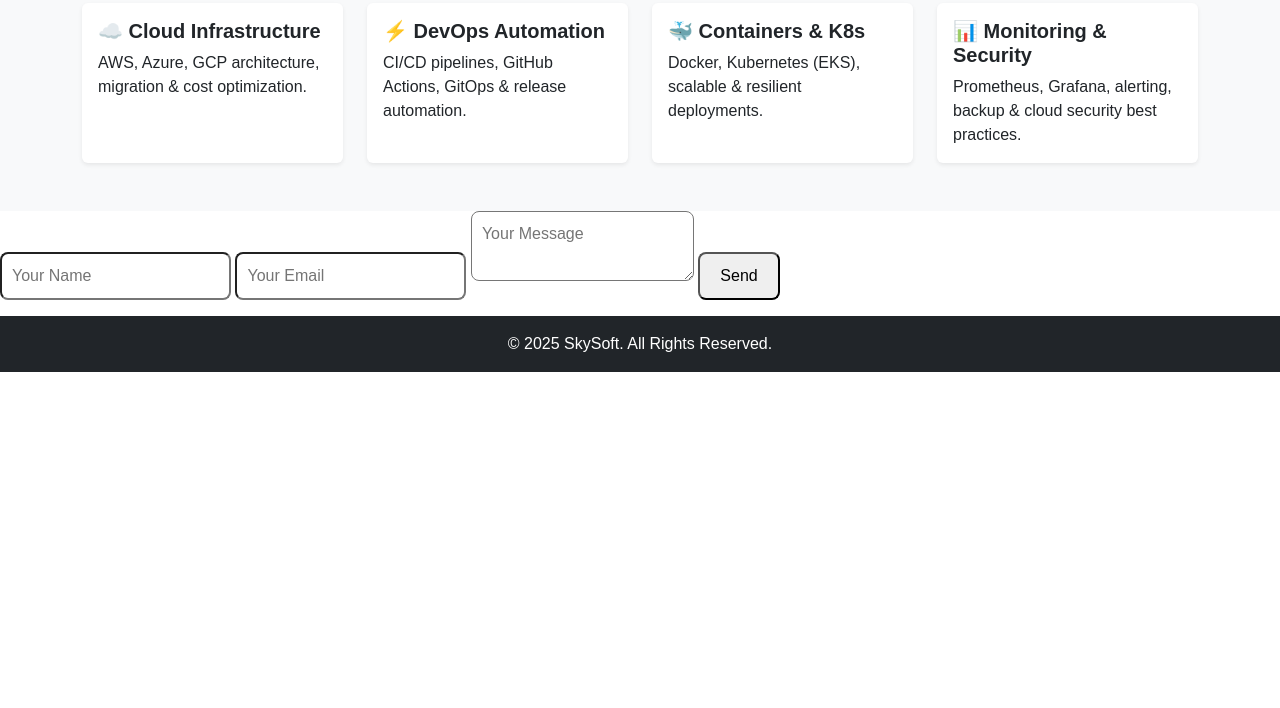
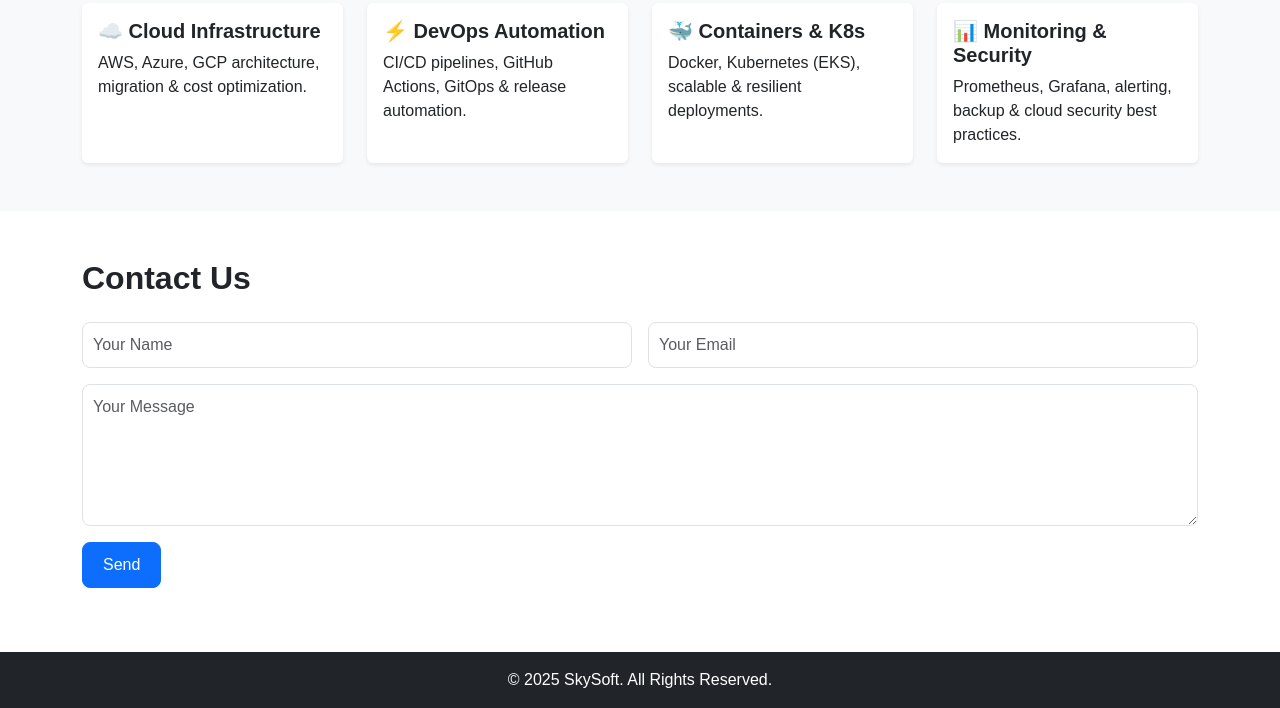
Before and after one commit to Pratikbhosale7491/SkySoft.Com, a website: page public/index.html in a window 1280 px wide. Shown: the part 641-1349 px from the top of the page. Before the commit the page ends 1013 px from the top, so only its background shows below. Drawn offline with nearby package versions, Linux system fonts and the light colour scheme.

Commit message:
Changed in index.html

```diff
--- a/public/index.html
+++ b/public/index.html
@@ -86,14 +86,27 @@
   </section>
 
   <!-- Contact -->
-  <form id="contactForm">
-  <input type="text" name="name" placeholder="Your Name" required />
-  <input type="email" name="email" placeholder="Your Email" required />
-  <textarea name="message" placeholder="Your Message" required></textarea>
-  <button type="submit">Send</button>
-</form>
-
-<p id="formResponse"></p>
+  <!-- Contact -->
+<section id="contact" class="p-5 bg-white">
+  <div class="container">
+    <h2 class="mb-4">Contact Us</h2>
+    <form id="contactForm" class="row g-3">
+      <div class="col-md-6">
+        <input type="text" name="name" class="form-control" placeholder="Your Name" required />
+      </div>
+      <div class="col-md-6">
+        <input type="email" name="email" class="form-control" placeholder="Your Email" required />
+      </div>
+      <div class="col-12">
+        <textarea name="message" class="form-control" rows="5" placeholder="Your Message" required></textarea>
+      </div>
+      <div class="col-12">
+        <button type="submit" class="btn btn-primary">Send</button>
+      </div>
+    </form>
+    <p id="formResponse" class="mt-3 text-success"></p>
+  </div>
+</section>
 
 <script>
 document.getElementById("contactForm").addEventListener("submit", async function(e) {
@@ -118,6 +131,7 @@ document.getElementById("contactForm").addEventListener("submit", async function
 </script>
 
 
+
   <!-- Footer -->
   <footer class="bg-dark text-white text-center p-3">
     <p class="mb-0">© 2025 SkySoft. All Rights Reserved.</p>
```
